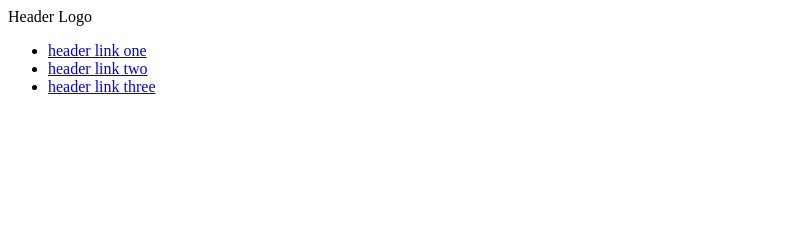
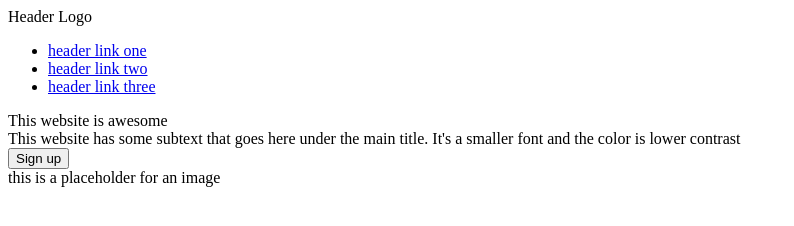
Before and after one commit to mhjallow/odin-landing-page, a plain HTML site: page index.html in a window 1280 px wide. Shown: the whole page, without its empty margins (0-794 px from the left). Drawn offline with Linux system fonts and the light colour scheme.

Commit message:
Add hero section and content

```diff
--- a/index.html
+++ b/index.html
@@ -18,6 +18,11 @@
             </div>
         </div>
 
-
+        <div class="hero-section">
+            <div class="hero-main-text">This website is awesome</div>
+            <div class="hero-text">This website has some subtext that goes here under the main title. It's a smaller font and the color is lower contrast</div>
+            <button class="hero-signup-button">Sign up</button>
+            <div class="hero-image">this is a placeholder for an image</div>
+        </div>
     </body>
 </html>
```
